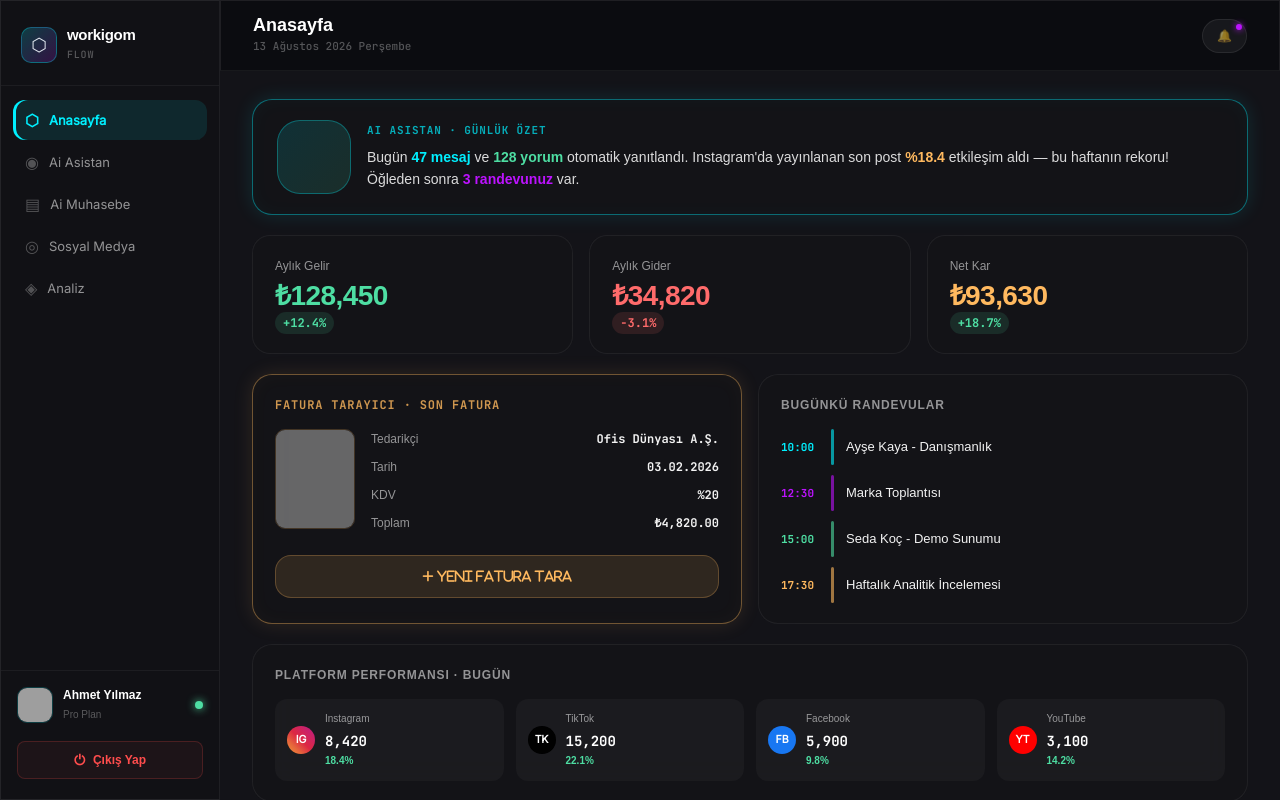
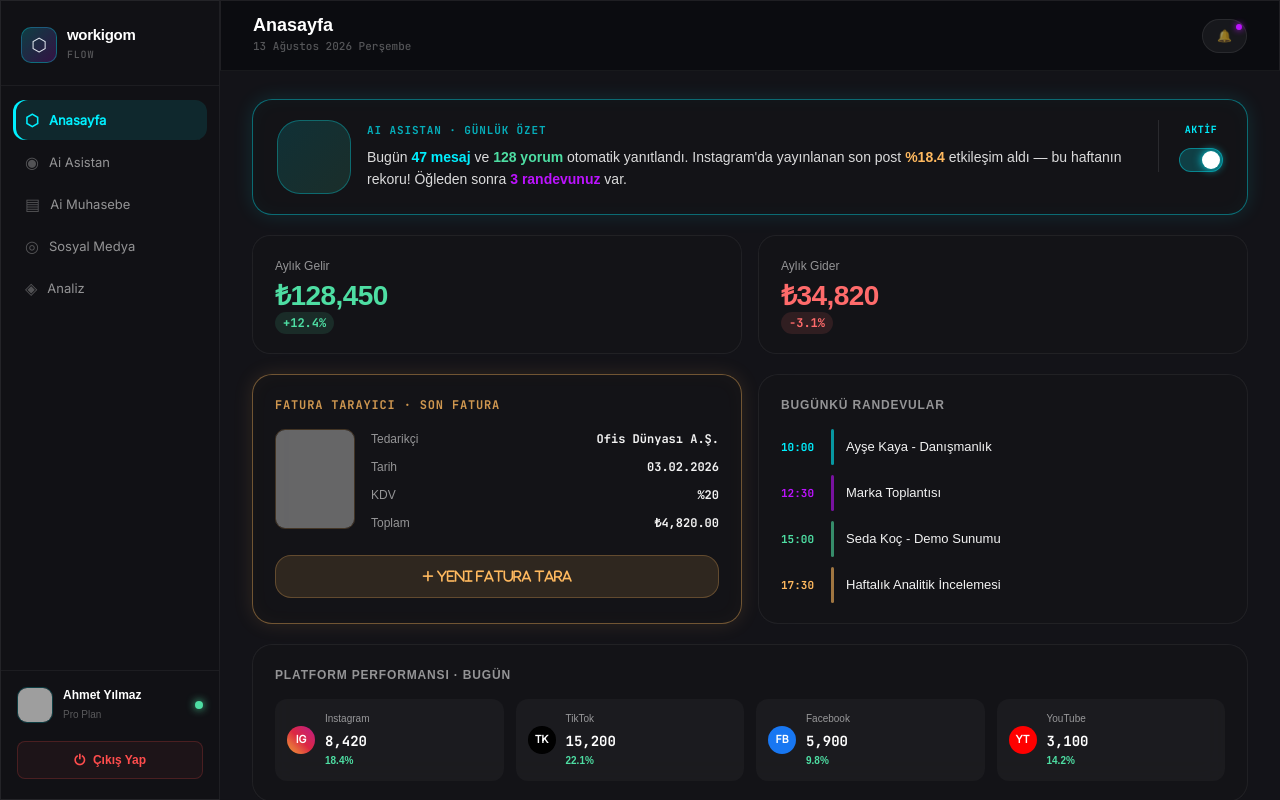
Before and after one commit to cicicarscom-pixel/flowweb, a Next.js app: page / in a window 1280 px wide. Built offline with nearby package versions, Linux system fonts and the light colour scheme; grey boxes are pictures that could not be loaded.

Commit message:
Sync web dashboard features with mobile (remove Net Kar, add AI toggle)

```diff
--- a/src/app/(dashboard)/page.tsx
+++ b/src/app/(dashboard)/page.tsx
@@ -47,7 +47,7 @@ export default function DashboardHomePage() {
             style={{ width: "100%", height: "100%", objectFit: "cover" }}
           />
         </div>
-        <div>
+        <div style={{ flex: 1 }}>
           <p style={{ fontSize: 11, color: "rgba(0,240,255,0.7)", fontWeight: 600, letterSpacing: "0.08em", marginBottom: 6, fontFamily: "JetBrains Mono, monospace" }}>AI ASISTAN · GÜNLÜK ÖZET</p>
           <p style={{ color: "rgba(255,255,255,0.85)", fontSize: 14, lineHeight: 1.6 }}>
             Bugün <strong style={{ color: "#00f0ff" }}>47 mesaj</strong> ve <strong style={{ color: "#4edea3" }}>128 yorum</strong> otomatik yanıtlandı.
@@ -55,14 +55,19 @@ export default function DashboardHomePage() {
             Öğleden sonra <strong style={{ color: "#bc13fe" }}>3 randevunuz</strong> var.
           </p>
         </div>
+        <div style={{ display: "flex", flexDirection: "column", alignItems: "center", gap: 8, paddingLeft: 20, borderLeft: "1px solid rgba(255,255,255,0.1)", justifyContent: "center" }}>
+          <span style={{ fontSize: 10, fontWeight: 700, color: "#00f0ff", letterSpacing: "0.05em", fontFamily: "JetBrains Mono, monospace" }}>AKTİF</span>
+          <div style={{ width: 44, height: 24, borderRadius: 12, background: "rgba(0, 240, 255, 0.2)", border: "1.5px solid rgba(0, 240, 255, 0.4)", position: "relative", cursor: "pointer" }}>
+            <div style={{ width: 18, height: 18, borderRadius: 9, background: "#fff", position: "absolute", top: 1.5, right: 2, boxShadow: "0 0 10px #00f0ff" }} />
+          </div>
+        </div>
       </div>
 
       {/* Financial Grid */}
-      <div style={{ display: "grid", gridTemplateColumns: "1fr 1fr 1fr", gap: 16 }}>
+      <div style={{ display: "grid", gridTemplateColumns: "1fr 1fr", gap: 16 }}>
         {[
           { label: "Aylık Gelir", value: "₺128,450", change: "+12.4%", up: true, color: "#4edea3" },
           { label: "Aylık Gider", value: "₺34,820", change: "-3.1%", up: false, color: "#ff6b6b" },
-          { label: "Net Kar", value: "₺93,630", change: "+18.7%", up: true, color: "#ffb95f" },
         ].map(m => (
           <div key={m.label} className="glass" style={{ borderRadius: 18, padding: "20px 22px", border: "1px solid rgba(255,255,255,0.06)" }}>
             <p style={{ color: "var(--text-secondary)", fontSize: 12, fontWeight: 500, marginBottom: 10 }}>{m.label}</p>
```
